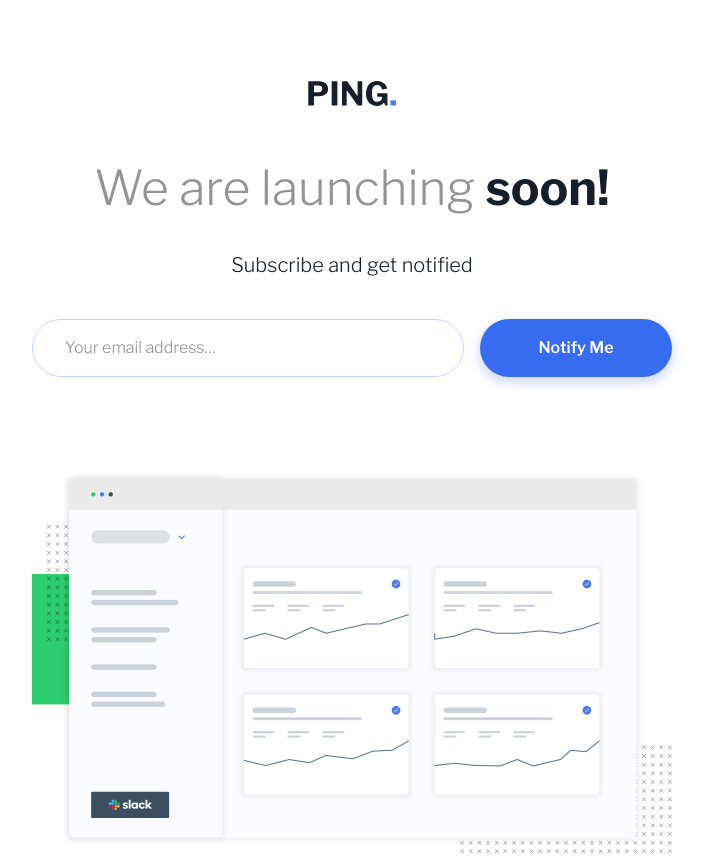
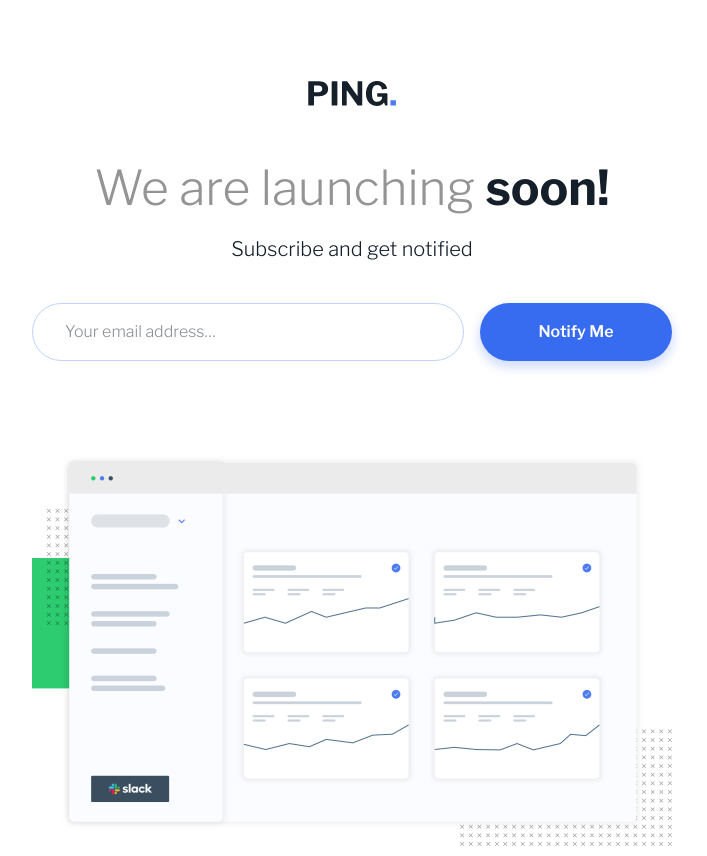
Before and after one commit to MrBlackvanta/ping-single-column-coming-soon-page, a Next.js app: page / in a window 1280 px wide. Shown: the top 856 px of the page, without its empty margins (288-995 px from the left). Built offline with nearby package versions, Linux system fonts and the light colour scheme.

Commit message:
Fix spacing in main section and adjust paragraph margin for consistency

```diff
--- a/src/app/page.tsx
+++ b/src/app/page.tsx
@@ -9,12 +9,12 @@ export default function Page() {
       <header className="mx-auto mt-20 w-full max-w-160 px-7 text-center md:px-0">
         <LogoIcon className="mx-auto block h-auto w-14 md:w-22" />
       </header>
-      <main className="mx-auto mt-8 flex w-full max-w-160 flex-1 flex-col items-center px-7 text-center md:mt-12 md:px-0">
+      <main className="mx-auto mt-8 flex w-full max-w-160 flex-1 flex-col items-center px-7 text-center md:mt-12 md:mb-4 md:px-0">
         <h1 className="text-gray mb-3.5 text-2xl leading-snug md:text-5xl">
           We are launching{" "}
           <span className="text-very-dark-blue font-bold">soon!</span>
         </h1>
-        <p className="text-xs md:mt-4 md:text-xl">Subscribe and get notified</p>
+        <p className="text-xs md:text-xl">Subscribe and get notified</p>
         <SubscribeForm />
         <Image
           src={illustration}
```
